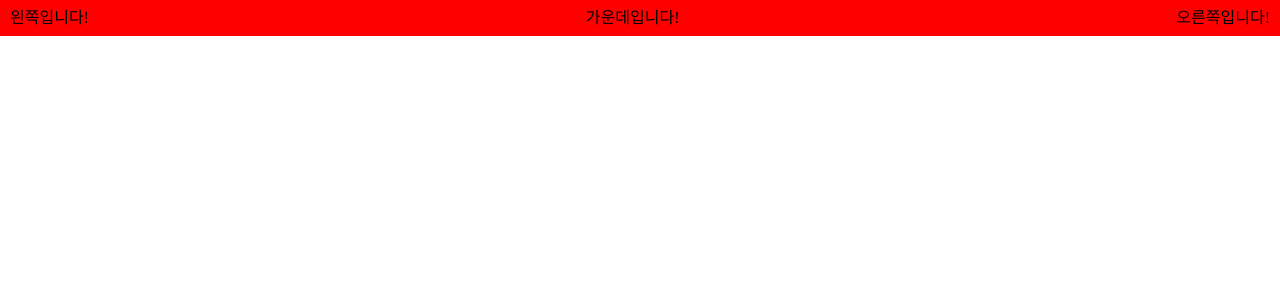
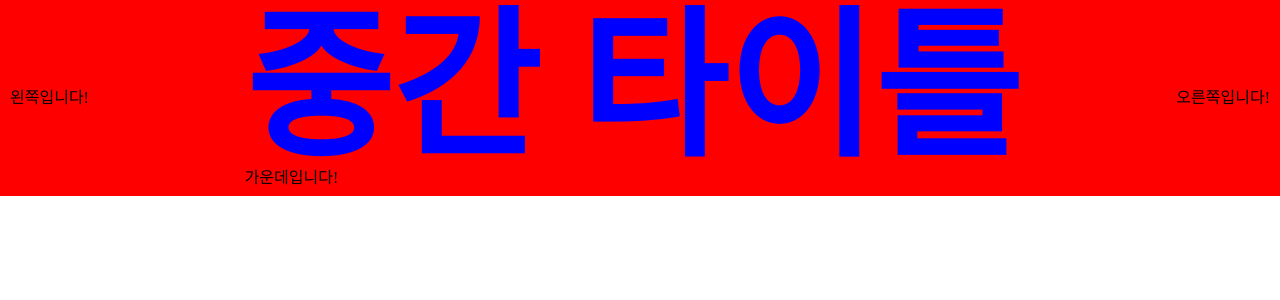
Before and after one commit to saemii-24/Optimize-Practice-Card, a React (Create React App) app: page /practice in a window 1280 px wide. Shown: the top 300 px of the page. Built offline with nearby package versions, Linux system fonts and the light colour scheme.

Commit message:
Test: emotion styled 테스트

```diff
--- a/src/components/shared/Try.tsx
+++ b/src/components/shared/Try.tsx
@@ -1,5 +1,12 @@
 import React from 'react'
 import { css, SerializedStyles } from '@emotion/react'
+import styled from '@emotion/styled'
+
+const MidTitle = styled.div`
+  font-weight: bold;
+  font-size: 10rem;
+  color: blue;
+`
 
 // Try 컴포넌트 정의
 const Try = ({
@@ -22,7 +29,12 @@
 }
 
 Try.Mid = ({ children }: { children: React.ReactNode }) => {
-  return <div className="try-mid">{children}</div>
+  return (
+    <div className="try-mid">
+      <MidTitle>중간 타이틀</MidTitle>
+      {children}
+    </div>
+  )
 }
 
 Try.Right = ({ children }: { children: React.ReactNode }) => {
```
